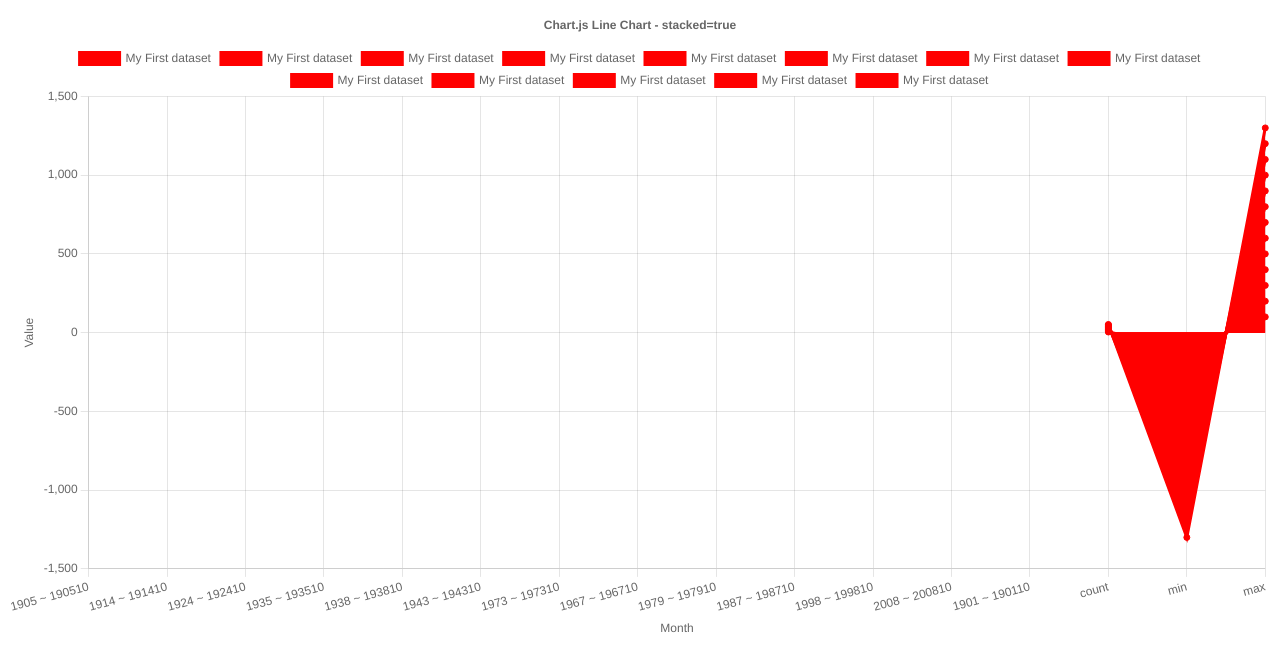
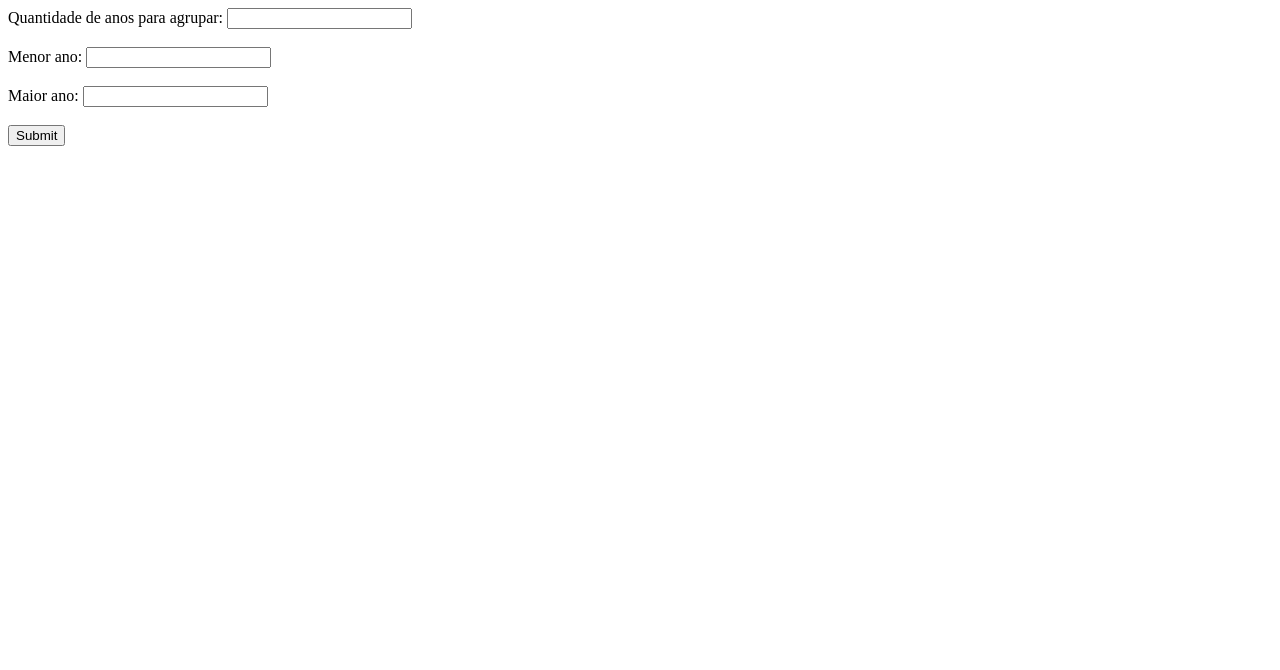
Before and after one commit to thassis/imdb-visualization, a plain HTML site: page src/web_visualization/index.html in a window 1280 px wide. Drawn offline with nearby package versions, Linux system fonts and the light colour scheme.

Commit message:
feat: cria o grafico

```diff
--- a/src/web_visualization/charts/genres-by-year/genresByYear.js
+++ b/src/web_visualization/charts/genres-by-year/genresByYear.js
@@ -1,14 +1,14 @@
 function groupByNumbersOfYears(numberOfYears, firstYear, lastYear) {
 	const filtered = [...dataGenresByYear].filter(genreByYear =>
-		Number(genreByYear.startYear) >= firstYear && Number(genreByYear.startYear) <= lastYear
+		parseInt(genreByYear.startYear) >= firstYear && parseInt(genreByYear.startYear) <= lastYear
 	)
 
-	return filtered.reduce((acc, current, index) => {
+	const groupedGenres = filtered.reduce((acc, current, index) => {
 		if (index % numberOfYears === 0) {
 			acc.push({
 				...current,
-				initialIntDate: Number(current.startYear),
-				endIntDate: Number(current.startYear + numberOfYears)
+				initialIntDate: parseInt(current.startYear),
+				endIntDate: parseInt(current.startYear) + parseInt(numberOfYears)
 			});
 
 		} else {
@@ -27,18 +27,50 @@ function groupByNumbersOfYears(numberOfYears, firstYear, lastYear) {
 
 		return acc;
 	}, [])
+
+	return groupedGenres.sort((a, b) => a.initialIntDate - b.initialIntDate);
 }
 
-function createGenresByYear() {
-	const filteredData = groupByNumbersOfYears(10, 1900, 2023)
+function groupByGenres (genresByYear) {
+	genres = {}
+
+	genresByYear.forEach(year => {
+		Object.entries(year).forEach(([key, value]) => {
+			if(key != 'initialIntDate' && key != 'endIntDate' && key != 'startYear' && key != 'endYear'){
+
+				if(!genres[key]) genres[key] = []
+
+				genres[key].push(value)
+			}
+		})
+	})
+
+	return genres
+}
+
+function generateColors() {
+  const colors = [];
+
+  for (let i = 0; i < 30; i++) {
+    const color = '#' + Math.floor(Math.random() * 16777215).toString(16);
+    colors.push(color);
+  }
+
+  return colors;
+}
+
+function createGenresByYear(quantityYears, minYear, maxYear) {
+	const filteredData = groupByNumbersOfYears(quantityYears, minYear, maxYear)
+	const groupedGenres = groupByGenres(filteredData)
+	const colorPalette = generateColors();
 
 	const data = {
 		labels: filteredData.map(d => `${d.initialIntDate} ~ ${d.endIntDate}`),
-		datasets: filteredData.map(d => ({
-			label: 'My First dataset',
-			data: { count: 4, min: -100, max: 100 },
-			borderColor: 'red',
-			backgroundColor: 'red',
+		datasets: Object.entries(groupedGenres).map(([key, value], index) => ({
+			label: key,
+			data: value,
+			borderColor: colorPalette[index],
+			backgroundColor: colorPalette[index],
 			fill: true
 		}))
 		// {
@@ -74,14 +106,14 @@ function createGenresByYear() {
 				x: {
 					title: {
 						display: true,
-						text: 'Month'
+						text: 'Anos'
 					}
 				},
 				y: {
 					stacked: true,
 					title: {
 						display: true,
-						text: 'Value'
+						text: 'Quantidade de filmes'
 					}
 				}
 			}
--- a/src/web_visualization/index.html
+++ b/src/web_visualization/index.html
@@ -2,13 +2,31 @@
 <html>
 
 <head>
+  <link rel="stylesheet" href="styles.css">
   <meta charset="UTF-8">
   <title>Gráfico com Chart.js</title>
   <script src="https://cdn.jsdelivr.net/npm/chart.js"></script>
 </head>
 
 <body>
-  <canvas id="myChart"></canvas>
+  <div class="body-content">
+
+    <form id="genres-by-year">
+      <label for="yearsToGroup">Quantidade de anos para agrupar:</label>
+      <input type="text" id="yearsToGroup" name="yearsToGroup"><br><br>
+
+      <label for="minYear">Menor ano:</label>
+      <input type="text" id="minYear" name="minYear"><br><br>
+
+      <label for="maxYear">Maior ano:</label>
+      <input type="text" id="maxYear" name="maxYear"><br><br>
+
+      <button type="submit">Submit</button>
+    </form>
+
+    <canvas id="myChart"></canvas>
+  </div>
+
   <script src="charts/datas.js"></script>
   <script src="charts/genres-by-year/genresByYear.js"></script>
   <script src="index.js"></script>
--- a/src/web_visualization/index.js
+++ b/src/web_visualization/index.js
@@ -1 +1,13 @@
-createGenresByYear()
+// createGenresByYear(1, 2000, 2018)
+
+const myForm = document.getElementById('genres-by-year');
+
+myForm.addEventListener('submit', function(event) {
+    event.preventDefault(); // Prevent form submission and page reload
+
+    yearsToGroup = document.getElementById('yearsToGroup').value
+    minDate = document.getElementById('minYear').value
+    maxDate = document.getElementById('maxYear').value
+
+    createGenresByYear(yearsToGroup, minDate, maxDate)
+})
--- a/src/web_visualization/styles.css
+++ b/src/web_visualization/styles.css
@@ -0,0 +1,3 @@
+.body-content {
+    height: 20vh;
+}
```
Also changed, not shown: 1 other file.
